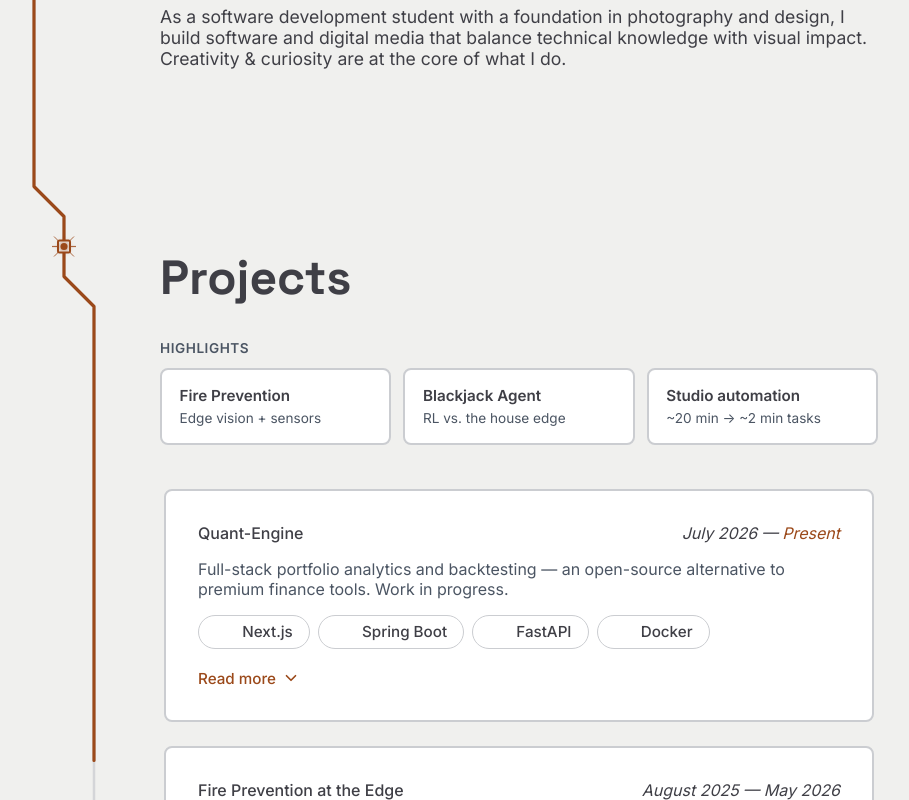
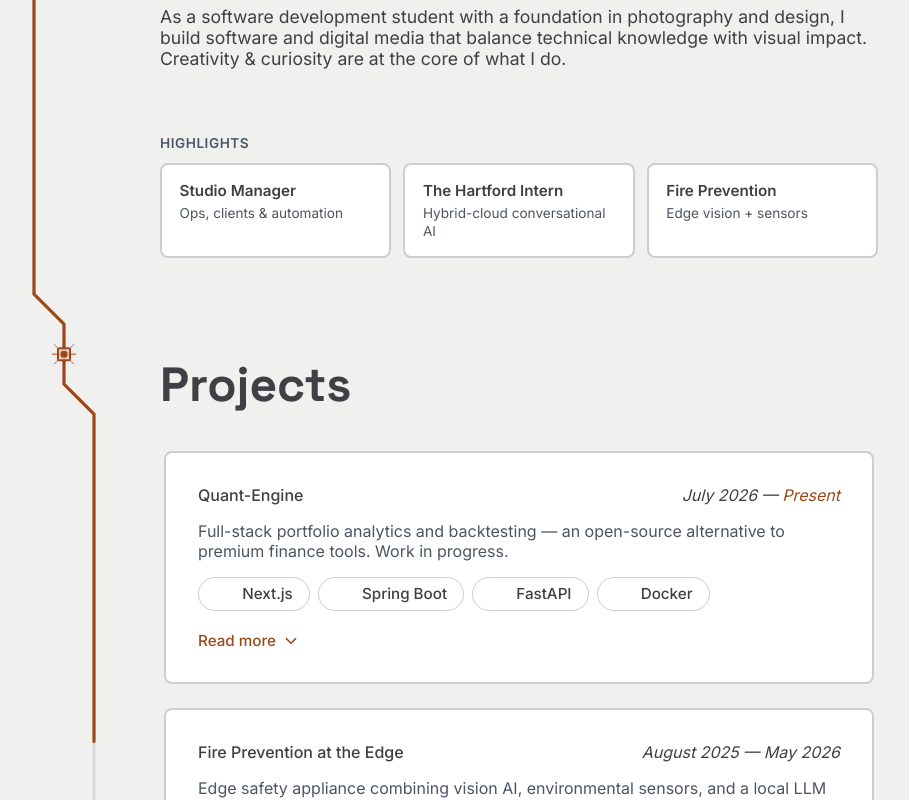
Before and after one commit to todd-buch/Portfolio, a React (Vite) app: page / in a window 1280 px wide. Shown: the part 1260-2060 px from the top of the page, without its empty margins (121-1030 px from the left). Built offline with nearby package versions, Linux system fonts and the light colour scheme; some icons are missing.

Commit message:
Polish home streamlining: expand-in-place, divider, highlights.
Keep project summaries visible when Read more opens and append details
below. Fix the contact divider overlapping About Me. Move Highlights under
the bio and retarget tiles to Studio Manager, The Hartford, and Fire Prevention.

```diff
--- a/src/Main_Projects.css
+++ b/src/Main_Projects.css
@@ -15,8 +15,8 @@
 .bio {
   display: flex;
   flex-direction: column;
-  /* Use margin so scrollIntoView centers the content, not empty padding */
-  margin-bottom: 10rem;
+  /* Tighter bottom: highlights sit directly under the bio */
+  margin-bottom: 3rem;
 }
 .bio h1 {
   font-size: 6rem;
@@ -104,9 +104,11 @@
     text-align: center;
   }
 }
+/* Sit between collapsed sections and contact without overlapping headings.
+   (Old -4rem top margin assumed large always-open section bottoms.) */
 .divider {
-  margin-top: -4rem;
-  margin-bottom: 8rem;
+  margin-top: 1rem;
+  margin-bottom: 4rem;
   border: none;
   border-top: 2px solid var(--text-secondary);
 }
--- a/src/Main_Projects.tsx
+++ b/src/Main_Projects.tsx
@@ -84,9 +84,9 @@ export default function Main_Projects() {
             at the core of what I do.
           </p>
         </div>
+        <Home_Highlights />
         <div id="projects" className="main-regular-text-block">
           <h2 className="main-regular-text-block-title">Projects</h2>
-          <Home_Highlights />
           <div className="projects-section-block">
             <Small_Card
               id="project-quant-engine"
--- a/src/Reuseable-Components/Home_Highlights.css
+++ b/src/Reuseable-Components/Home_Highlights.css
@@ -1,5 +1,6 @@
+/* Sits under the bio, before Projects */
 .home-highlights {
-  margin: 0 0 2.5rem;
+  margin: 0 0 6rem;
 }
 
 .home-highlights-label {
--- a/src/Reuseable-Components/Home_Highlights.tsx
+++ b/src/Reuseable-Components/Home_Highlights.tsx
@@ -1,4 +1,5 @@
 import type { MouseEvent } from "react";
+import { Link } from "react-router-dom";
 import "./Home_Highlights.css";
 
 export type HomeHighlight = {
@@ -8,24 +9,25 @@ export type HomeHighlight = {
   href: string;
 };
 
+/** Studio role, industry internship, flagship technical project. */
 const DEFAULT_HIGHLIGHTS: HomeHighlight[] = [
+  {
+    id: "studio",
+    label: "Studio Manager",
+    detail: "Ops, clients & automation",
+    href: "#role",
+  },
+  {
+    id: "internship",
+    label: "The Hartford Intern",
+    detail: "Hybrid-cloud conversational AI",
+    href: "/resume",
+  },
   {
     id: "fire-prevention",
     label: "Fire Prevention",
     detail: "Edge vision + sensors",
     href: "#project-fire-prevention",
-  },
-  {
-    id: "blackjack",
-    label: "Blackjack Agent",
-    detail: "RL vs. the house edge",
-    href: "#project-blackjack",
-  },
-  {
-    id: "studio",
-    label: "Studio automation",
-    detail: "~20 min → ~2 min tasks",
-    href: "#role",
   },
 ];
 
@@ -46,8 +48,11 @@ function scrollToHash(hash: string) {
     block: "start",
   });
 
-  // Nudge collapsible sections / cards open when deep-linking into them.
-  if (el.classList.contains("collapsible-section") && !el.classList.contains("open")) {
+  // Open collapsible targets when deep-linking into them.
+  if (
+    el.classList.contains("collapsible-section") &&
+    !el.classList.contains("open")
+  ) {
     const trigger = el.querySelector<HTMLButtonElement>(
       ".collapsible-section-trigger",
     );
@@ -65,31 +70,43 @@ function scrollToHash(hash: string) {
 export default function Home_Highlights({
   items = DEFAULT_HIGHLIGHTS,
 }: HomeHighlightsProps) {
-  const onClick = (e: MouseEvent<HTMLAnchorElement>, href: string) => {
+  const onHashClick = (e: MouseEvent<HTMLAnchorElement>, href: string) => {
     e.preventDefault();
     scrollToHash(href);
-    // Keep the URL hash in sync for shareable deep links.
-    if (href.startsWith("#")) {
     window.history.replaceState(null, "", href);
-    }
   };
 
   return (
     <nav className="home-highlights" aria-label="Highlights">
       <p className="home-highlights-label">Highlights</p>
       <ul className="home-highlights-list">
-        {items.map((item) => (
+        {items.map((item) => {
+          const isHash = item.href.startsWith("#");
+          const body = (
+            <>
+              <span className="home-highlights-card-label">{item.label}</span>
+              <span className="home-highlights-card-detail">{item.detail}</span>
+            </>
+          );
+
+          return (
             <li key={item.id}>
+              {isHash ? (
                 <a
                   className="home-highlights-card"
                   href={item.href}
-              onClick={(e) => onClick(e, item.href)}
+                  onClick={(e) => onHashClick(e, item.href)}
                 >
-              <span className="home-highlights-card-label">{item.label}</span>
-              <span className="home-highlights-card-detail">{item.detail}</span>
+                  {body}
                 </a>
+              ) : (
+                <Link className="home-highlights-card" to={item.href}>
+                  {body}
+                </Link>
+              )}
             </li>
-        ))}
+          );
+        })}
       </ul>
     </nav>
   );
--- a/src/Reuseable-Components/Small_Card.css
+++ b/src/Reuseable-Components/Small_Card.css
@@ -55,6 +55,21 @@
   margin-bottom: 0;
 }
 
+/* Expanded details append under the brief; brief never unmounts. */
+.small-card-details {
+  margin-top: 1.25rem;
+  padding-top: 1.25rem;
+  border-top: 1px solid var(--border-color);
+}
+
+.small-card-details[hidden] {
+  display: none;
+}
+
+.small-card-details .small-card-content > *:first-child {
+  margin-top: 0;
+}
+
 .small-card-toggle {
   display: inline-flex;
   align-items: center;
--- a/src/Reuseable-Components/Small_Card.tsx
+++ b/src/Reuseable-Components/Small_Card.tsx
@@ -6,11 +6,11 @@ interface SmallCardProps {
   title: string;
   date: ReactNode;
   /**
-   * One-line pitch shown when the card is collapsed. When set, `children`
-   * are hidden until the reader expands the card.
+   * Pitch always shown. When set, `children` append below after expand
+   * (the brief stays visible).
    */
   summary?: ReactNode;
-  /** Optional chips/pills visible in the collapsed state only. */
+  /** Optional chips/pills under the summary (always visible when set). */
   preview?: ReactNode;
   /** Optional stable id for deep links (highlight strip, etc.). */
   id?: string;
@@ -39,11 +39,9 @@ export default function Small_Card({
         <p className="small-card-date">{date}</p>
       </div>
 
-      {isCollapsible && (
-        <div
-          className="small-card-summary"
-          hidden={isExpanded}
-        >
+      {isCollapsible ? (
+        <>
+          <div className="small-card-summary">
             {typeof summary === "string" || typeof summary === "number" ? (
               <p>{summary}</p>
             ) : (
@@ -53,17 +51,15 @@ export default function Small_Card({
               <div className="small-card-preview">{preview}</div>
             )}
           </div>
-      )}
 
           <div
-        id={isCollapsible ? detailsId : undefined}
-        className="small-card-content"
-        hidden={isCollapsible && !isExpanded}
+            id={detailsId}
+            className="small-card-details"
+            hidden={!isExpanded}
           >
-        {children}
+            <div className="small-card-content">{children}</div>
           </div>
 
-      {isCollapsible && (
           <button
             type="button"
             className="small-card-toggle"
@@ -79,6 +75,9 @@ export default function Small_Card({
               aria-hidden
             />
           </button>
+        </>
+      ) : (
+        <div className="small-card-content">{children}</div>
       )}
     </div>
   );
```
Lines whose indentation alone changed are shown as unchanged.
